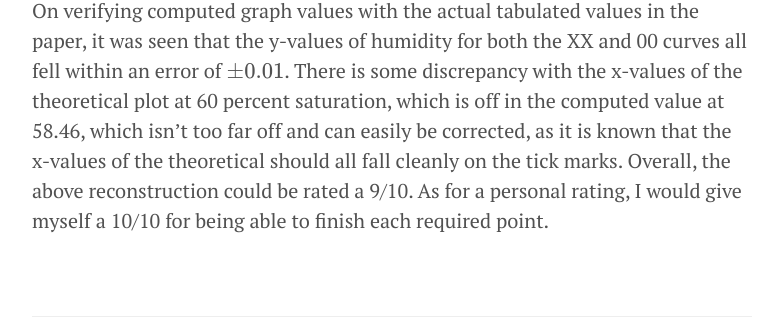
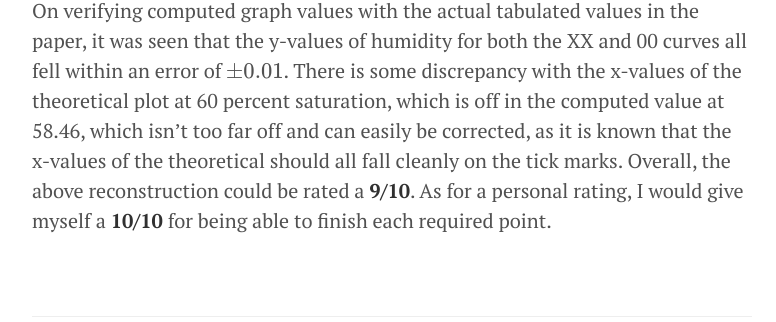
Before and after one commit to devential/devential.github.io, a Jekyll site: the page built from _posts/2016-8-26-AP186-A2.md, in a window 1280 px wide and 900 px high, scrolled down 2619 px, cut to the strip 270-592 px from the top of the window. Shown: the whole strip, without its empty margins (248-1024 px from the left). Built offline with Jekyll 4.4.1, drawn with Linux system fonts in a browser that asks for light colours; Markdown is read by kramdown in place of the engine named in the settings; formulas are drawn with MathJax 3.

Commit message:
fixed rating

```diff
--- a/_posts/2016-8-26-AP186-A2.md
+++ b/_posts/2016-8-26-AP186-A2.md
@@ -36,4 +36,4 @@ The pixel values of each XX and 00 graph point were noted, and their correspondi
 
 ![Graph plot](https://s12.postimg.org/crqr65odp/graphplot.png)
 
-On verifying computed graph values with the actual tabulated values in the paper, it was seen that the y-values of humidity for both the XX and 00 curves all fell within an error of \\( \pm 0.01 \\). There is some discrepancy with the x-values of the theoretical plot at 60 percent saturation, which is off in the computed value at 58.46, which isn't too far off and can easily be corrected, as it is known that the x-values of the theoretical should all fall cleanly on the tick marks. Overall, the above reconstruction could be rated a 9/10. As for a personal rating, I would give myself a 10/10 for being able to finish each required point.
+On verifying computed graph values with the actual tabulated values in the paper, it was seen that the y-values of humidity for both the XX and 00 curves all fell within an error of \\( \pm 0.01 \\). There is some discrepancy with the x-values of the theoretical plot at 60 percent saturation, which is off in the computed value at 58.46, which isn't too far off and can easily be corrected, as it is known that the x-values of the theoretical should all fall cleanly on the tick marks. Overall, the above reconstruction could be rated a **9/10**. As for a personal rating, I would give myself a **10/10** for being able to finish each required point.
```
